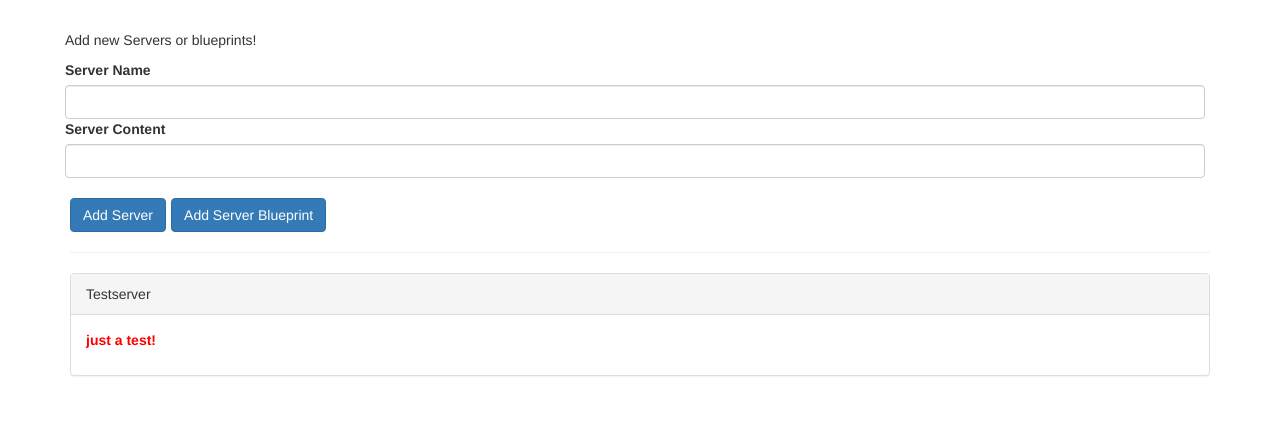
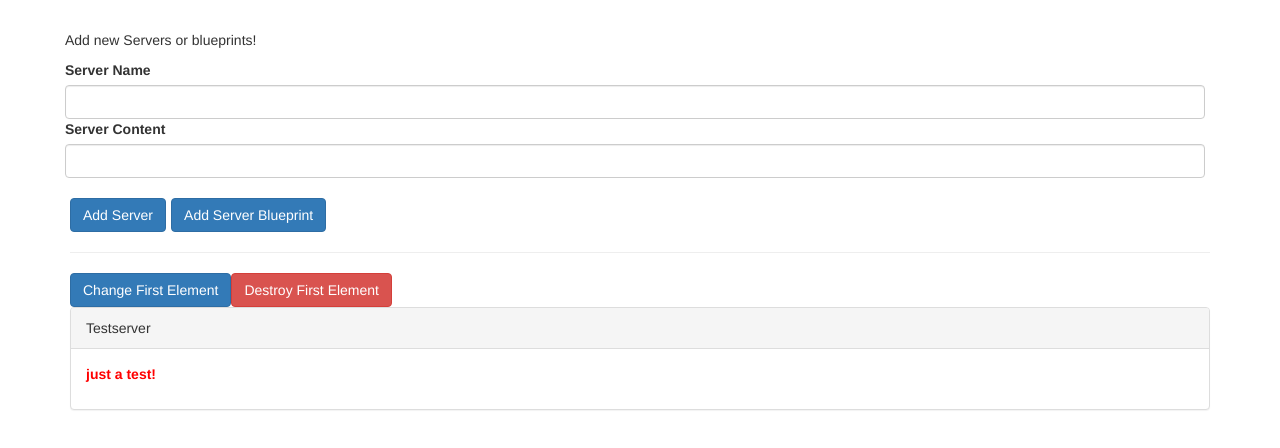
Before and after one commit to adetiamarhadi/angular-component-databinding, an Angular app: page / in a window 1280 px wide. Shown: the top 448 px of the page. Built offline with nearby package versions, Linux system fonts and the light colour scheme.

Commit message:
seeing lifecycle hooks in action

```diff
--- a/src/app/app.component.html
+++ b/src/app/app.component.html
@@ -3,7 +3,9 @@
   <hr>
   <div class="row">
     <div class="col-xs-12">
-      <app-server-element *ngFor="let serverElement of serverElements" [srvElement]="serverElement">
+      <button class="btn btn-primary" (click)="onChangeFirst()" >Change First Element</button>
+      <button class="btn btn-danger" (click)="onDestroyFirst()" >Destroy First Element</button>
+      <app-server-element *ngFor="let serverElement of serverElements" [srvElement]="serverElement" [name]="serverElement.name">
         <p>
           <strong *ngIf="serverElement.type === 'server'" style="color: red">{{serverElement.content}}</strong>
           <em *ngIf="serverElement.type === 'blueprint'">{{serverElement.content}}</em>
--- a/src/app/app.component.ts
+++ b/src/app/app.component.ts
@@ -25,4 +25,12 @@
       content: blueprintData.serverContent
     });
   }
+
+  onChangeFirst() {
+    this.serverElements[0].name = 'Changed!';
+  }
+
+  onDestroyFirst() {
+    this.serverElements.splice(0, 1);
+  }
 }
--- a/src/app/server-element/server-element.component.html
+++ b/src/app/server-element/server-element.component.html
@@ -1,5 +1,6 @@
 <div class="panel panel-default">
-  <div class="panel-heading">{{element.name}}</div>
+  <!-- <div class="panel-heading">{{element.name}}</div> -->
+  <div class="panel-heading">{{name}}</div>
   <div class="panel-body">
     <ng-content></ng-content>
   </div>
--- a/src/app/server-element/server-element.component.ts
+++ b/src/app/server-element/server-element.component.ts
@@ -1,4 +1,5 @@
-import { Component, Input, OnInit, ViewEncapsulation } from '@angular/core';
+import { AfterContentChecked, AfterContentInit, AfterViewChecked, AfterViewInit, Component, DoCheck, Input,
+  OnChanges, OnDestroy, OnInit, SimpleChanges, ViewEncapsulation } from '@angular/core';
 
 @Component({
   selector: 'app-server-element',
@@ -6,13 +7,47 @@
   styleUrls: ['./server-element.component.css'],
   encapsulation: ViewEncapsulation.Emulated
 })
-export class ServerElementComponent implements OnInit {
+export class ServerElementComponent implements OnInit, OnChanges, DoCheck, AfterContentInit,
+AfterContentChecked, AfterViewInit, AfterViewChecked, OnDestroy {
 
   @Input('srvElement') element: {type: string, name: string, content: string};
+  @Input() name: string;
 
-  constructor() { }
+  constructor() {
+    console.log('constructor called!');
+  }
+
+  ngOnChanges(changes: SimpleChanges) {
+    console.log('ngOnChanges called!');
+    console.log(changes);
+  }
 
   ngOnInit(): void {
+    console.log('ngOnInit called!');
+  }
+
+  ngDoCheck() {
+    console.log('ngDoCheck called!');
+  }
+
+  ngAfterContentInit() {
+    console.log('ngAfterContentInit called!');
+  }
+
+  ngAfterContentChecked() {
+    console.log('ngAfterContentChecked called!');
+  }
+
+  ngAfterViewInit() {
+    console.log('ngAfterViewInit called!');
+  }
+
+  ngAfterViewChecked() {
+    console.log('ngAfterViewChecked called!');
+  }
+
+  ngOnDestroy() {
+    console.log('ngOnDestroy called!');
   }
 
 }
```
